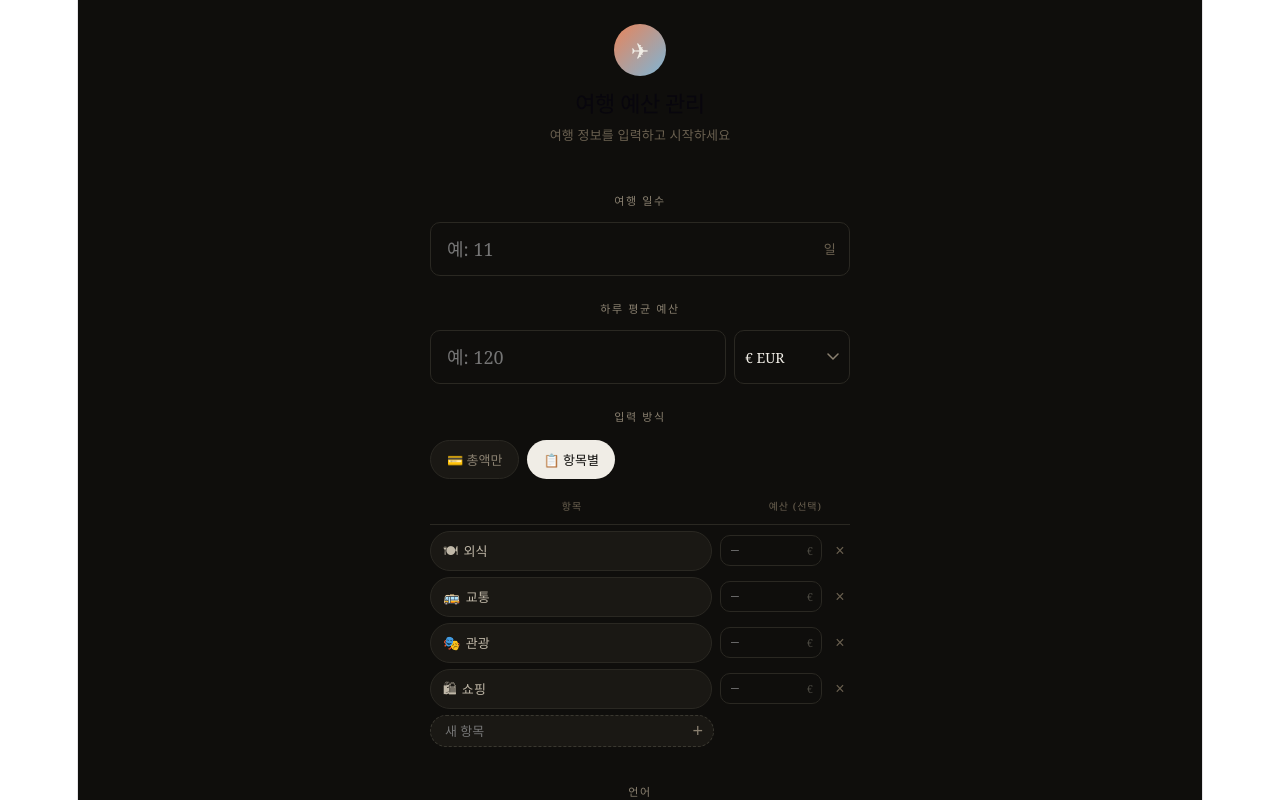
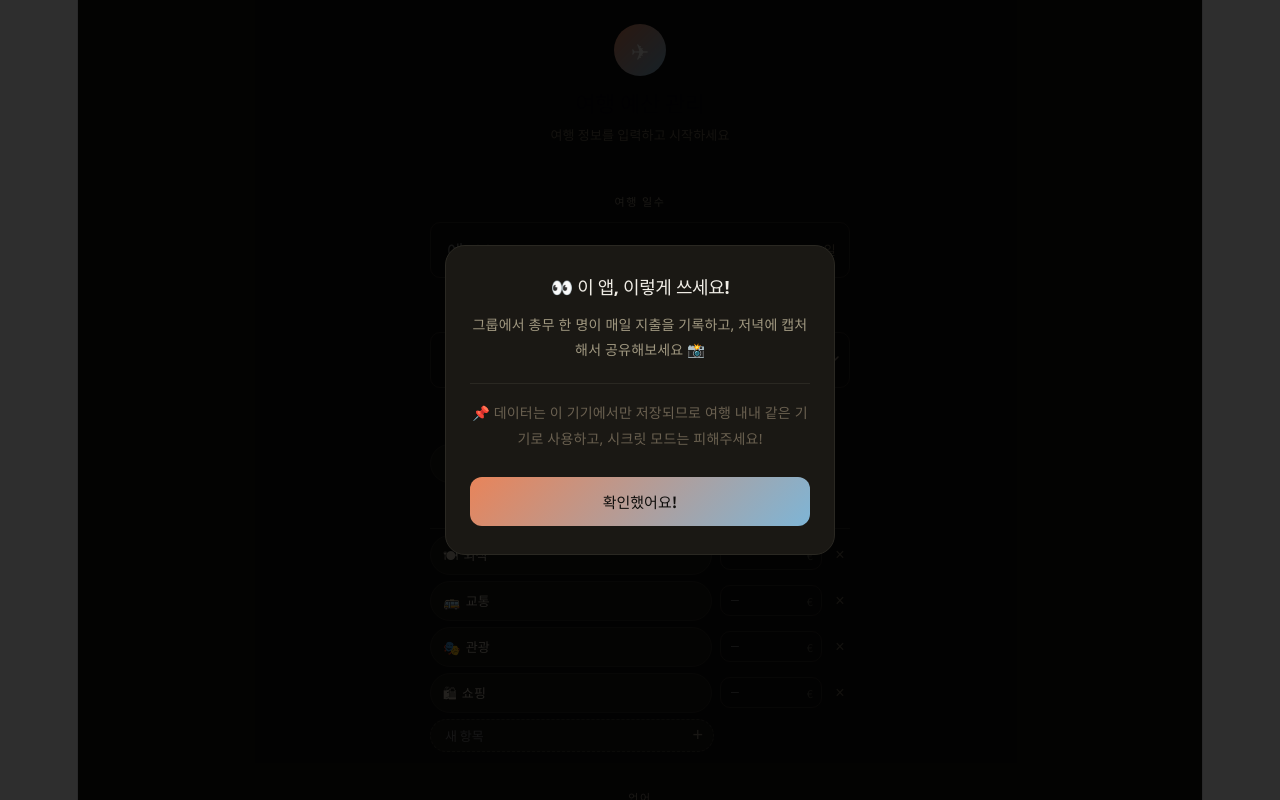
Before and after one commit to sunnylullulalla/travel-budget-tracker, a React (Vite) app in the folder travel-budget/: page / in a window 1280 px wide. Shown: the top 800 px of the page. Built offline with nearby package versions, Linux system fonts and the light colour scheme.

Commit message:
Update App.jsx

```diff
--- a/travel-budget/src/App.jsx
+++ b/travel-budget/src/App.jsx
@@ -1,6 +1,14 @@
 import { useState, useEffect, useCallback, useRef } from "react";
 
 const CONFIG_KEY = "tbv3-config";
+// Inject Google Font
+if (typeof document !== "undefined") {
+  const link = document.createElement("link");
+  link.rel = "stylesheet";
+  link.href = "https://fonts.googleapis.com/css2?family=Noto+Sans+KR:wght@400;500;700&display=swap";
+  document.head.appendChild(link);
+}
+
 const DAYS_KEY_PREFIX = "tbv3-days-";
 
 const CURRENCIES = [
@@ -348,7 +356,7 @@ const makeDays = (n, cats) => Array.from({ length: n }, (_, i) => makeDay(i + 1,
 const inputBase = {
   background: "#0F0E0C", border: "1px solid #2A2822", borderRadius: 10,
   color: "#F0EDE6", fontSize: 18, padding: "14px 16px", outline: "none",
-  fontFamily: "Georgia, serif", boxSizing: "border-box",
+  fontFamily: "'Noto Sans KR', sans-serif", boxSizing: "border-box",
 };
 const focusOrange = (e) => e.target.style.borderColor = "#E8845A";
 const blurGray    = (e) => e.target.style.borderColor = "#2A2822";
@@ -356,7 +364,7 @@ const blurGray    = (e) => e.target.style.borderColor = "#2A2822";
 const Pill = ({ active, onClick, children }) => (
   <button onClick={onClick} style={{
     padding: "9px 16px", borderRadius: 20, cursor: "pointer", fontSize: 13,
-    fontFamily: "Georgia, serif", transition: "all 0.15s",
+    fontFamily: "'Noto Sans KR', sans-serif", transition: "all 0.15s",
     background: active ? "#F0EDE6" : "#1A1814",
     color: active ? "#0F0E0C" : "#8A8070",
     border: active ? "none" : "1px solid #2A2822",
@@ -417,7 +425,7 @@ function SetupScreen({ onStart, prevConfig, isReset }) {
   };
 
   return (
-    <div style={{ minHeight: "100vh", background: "#0F0E0C", color: "#F0EDE6", fontFamily: "Georgia, serif", display: "flex", alignItems: "center", justifyContent: "center", padding: "24px" }}>
+    <div style={{ minHeight: "100vh", background: "#0F0E0C", color: "#F0EDE6", fontFamily: "'Noto Sans KR', sans-serif", display: "flex", alignItems: "center", justifyContent: "center", padding: "24px" }}>
       <div style={{ width: "100%", maxWidth: 420 }}>
         {/* Logo */}
         <div style={{ textAlign: "center", marginBottom: 40 }}>
@@ -546,7 +554,7 @@ function SetupScreen({ onStart, prevConfig, isReset }) {
                           type="text" placeholder={t.newItem} value={newLabel}
                           onChange={e => setNewLabel(e.target.value)}
                           onKeyDown={e => { if (e.key === "Enter") addCat(); }}
-                          style={{ flex: 1, background: "transparent", border: "none", outline: "none", color: "#C0B8A8", fontSize: 13, fontFamily: "Georgia, serif", padding: "6px 4px 6px 14px" }}
+                          style={{ flex: 1, background: "transparent", border: "none", outline: "none", color: "#C0B8A8", fontSize: 13, fontFamily: "'Noto Sans KR', sans-serif", padding: "6px 4px 6px 14px" }}
                         />
                         <button onClick={addCat} style={{ background: "none", border: "none", color: "#8A8070", cursor: "pointer", fontSize: 18, lineHeight: 1, padding: "4px 10px", display: "flex", alignItems: "center" }}>+</button>
                       </div>
@@ -635,7 +643,7 @@ function SetupScreen({ onStart, prevConfig, isReset }) {
             marginTop: 4, padding: "16px",
             background: "linear-gradient(135deg,#E8845A,#7EB5D6)",
             border: "none", borderRadius: 12, color: "#0F0E0C",
-            fontSize: 16, fontFamily: "Georgia, serif", fontWeight: "bold", cursor: "pointer",
+            fontSize: 16, fontFamily: "'Noto Sans KR', sans-serif", fontWeight: "bold", cursor: "pointer",
           }}
             onMouseEnter={e => e.target.style.opacity = "0.85"}
             onMouseLeave={e => e.target.style.opacity = "1"}>
@@ -720,7 +728,7 @@ function CategoryEditor({ cats, onSave, onClose, t, sym }) {
                   type="text" placeholder={t.newItem} value={newLabel}
                   onChange={e => setNewLabel(e.target.value)}
                   onKeyDown={e => { if (e.key === "Enter") addCat(); }}
-                  style={{ flex: 1, background: "transparent", border: "none", outline: "none", color: "#C0B8A8", fontSize: 13, fontFamily: "Georgia, serif", padding: "6px 4px 6px 14px" }}
+                  style={{ flex: 1, background: "transparent", border: "none", outline: "none", color: "#C0B8A8", fontSize: 13, fontFamily: "'Noto Sans KR', sans-serif", padding: "6px 4px 6px 14px" }}
                 />
                 <button onClick={addCat} style={{ background: "none", border: "none", color: "#8A8070", cursor: "pointer", fontSize: 18, lineHeight: 1, padding: "4px 10px", display: "flex", alignItems: "center" }}>+</button>
               </div>
@@ -740,7 +748,7 @@ function CategoryEditor({ cats, onSave, onClose, t, sym }) {
           width: "100%", padding: "14px",
           background: "linear-gradient(135deg,#E8845A,#7EB5D6)",
           border: "none", borderRadius: 12, color: "#0F0E0C",
-          fontSize: 15, fontFamily: "Georgia, serif", fontWeight: "bold", cursor: "pointer",
+          fontSize: 15, fontFamily: "'Noto Sans KR', sans-serif", fontWeight: "bold", cursor: "pointer",
         }}>{t.saveItems}</button>
       </div>
     </div>
@@ -821,7 +829,7 @@ function Tracker({ config, onReset }) {
   const showCatCols = !isTotal && lang === "ko"; // category breakdown only for Korean
 
   return (
-    <div style={{ minHeight: "100vh", background: "#0F0E0C", color: "#F0EDE6", fontFamily: "Georgia, serif", overflowX: "hidden" }}>
+    <div style={{ minHeight: "100vh", background: "#0F0E0C", color: "#F0EDE6", fontFamily: "'Noto Sans KR', sans-serif", overflowX: "hidden" }}>
       {showEditor && <CategoryEditor cats={cats} onSave={handleSaveCats} onClose={() => setShowEditor(false)} t={t} sym={sym} />}
 
       {/* Reset confirm modal */}
@@ -835,11 +843,11 @@ function Tracker({ config, onReset }) {
             <div style={{ display: "flex", gap: 10 }}>
               <button onClick={() => setShowResetConfirm(false)} style={{
                 flex: 1, padding: "13px", background: "#0F0E0C", border: "1px solid #2A2822",
-                borderRadius: 12, color: "#8A8070", fontSize: 14, fontFamily: "Georgia, serif", cursor: "pointer",
+                borderRadius: 12, color: "#8A8070", fontSize: 14, fontFamily: "'Noto Sans KR', sans-serif", cursor: "pointer",
               }}>취소</button>
               <button onClick={onReset} style={{
                 flex: 1, padding: "13px", background: "#3A1414", border: "1px solid #5A2020",
-                borderRadius: 12, color: "#E06060", fontSize: 14, fontFamily: "Georgia, serif",
+                borderRadius: 12, color: "#E06060", fontSize: 14, fontFamily: "'Noto Sans KR', sans-serif",
                 fontWeight: "bold", cursor: "pointer",
               }}>확인</button>
             </div>
@@ -860,7 +868,7 @@ function Tracker({ config, onReset }) {
               </div>
               <h1 style={{ fontSize: 20, fontWeight: "normal", margin: 0, letterSpacing: "-0.02em", display: "flex", alignItems: "center", gap: 8, flexWrap: "wrap" }}>
                 {tripDays}일 · {sym}{TOTAL_BUDGET.toLocaleString()}
-                <button onClick={onReset} style={{ fontSize: 10, color: "#6A6050", background: "none", border: "1px solid #2A2822", borderRadius: 6, padding: "2px 8px", cursor: "pointer", fontFamily: "Georgia, serif" }}>{t.reset}</button>
+                <button onClick={onReset} style={{ fontSize: 10, color: "#6A6050", background: "none", border: "1px solid #2A2822", borderRadius: 6, padding: "2px 8px", cursor: "pointer", fontFamily: "'Noto Sans KR', sans-serif" }}>{t.reset}</button>
               </h1>
             </div>
             <div style={{ textAlign: "right" }}>
@@ -911,7 +919,7 @@ function Tracker({ config, onReset }) {
             </h2>
             <div style={{ display: "flex", alignItems: "center", gap: 10 }}>
               {!isTotal && (
-                <button onClick={() => setShowEditor(true)} style={{ fontSize: 11, color: "#8A8070", background: "none", border: "1px solid #2A2822", borderRadius: 6, padding: "3px 10px", cursor: "pointer", fontFamily: "Georgia, serif" }}>
+                <button onClick={() => setShowEditor(true)} style={{ fontSize: 11, color: "#8A8070", background: "none", border: "1px solid #2A2822", borderRadius: 6, padding: "3px 10px", cursor: "pointer", fontFamily: "'Noto Sans KR', sans-serif" }}>
                   {t.editCats}
                 </button>
               )}
@@ -978,7 +986,7 @@ function Tracker({ config, onReset }) {
 
           <input type="text" placeholder={t.memo} value={activeDayData.note}
             onChange={e => updateDay(activeDay, "note", e.target.value)}
-            style={{ width: "100%", background: "#0F0E0C", border: "1px solid #2A2822", borderRadius: 8, color: "#8A8070", fontSize: 13, padding: "10px 12px", outline: "none", boxSizing: "border-box", fontFamily: "Georgia, serif" }}
+            style={{ width: "100%", background: "#0F0E0C", border: "1px solid #2A2822", borderRadius: 8, color: "#8A8070", fontSize: 13, padding: "10px 12px", outline: "none", boxSizing: "border-box", fontFamily: "'Noto Sans KR', sans-serif" }}
           />
         </div>
 
@@ -1081,7 +1089,7 @@ function Tracker({ config, onReset }) {
         <div style={{ display: "flex", justifyContent: "center", marginTop: 20 }}>
           <button onClick={() => setShowResetConfirm(true)} style={{
             background: "none", border: "1px solid #2A2822", borderRadius: 10,
-            color: "#4A4840", fontSize: 12, fontFamily: "Georgia, serif",
+            color: "#4A4840", fontSize: 12, fontFamily: "'Noto Sans KR', sans-serif",
             padding: "10px 24px", cursor: "pointer", letterSpacing: "0.05em",
           }}
             onMouseEnter={e => { e.target.style.borderColor = "#5A2020"; e.target.style.color = "#E06060"; }}
@@ -1100,18 +1108,31 @@ function Tracker({ config, onReset }) {
 }
 
 // ── Root ──────────────────────────────────────────────────────────────────────
+const NOTICE_KEY = "tbv3-notice-seen";
+
 export default function App() {
   const [config, setConfig] = useState(null);
   const [prevConfig, setPrevConfig] = useState(null);
   const [loading, setLoading] = useState(true);
+  const [showNotice, setShowNotice] = useState(false);
 
   useEffect(() => {
     try {
       const raw = localStorage.getItem(CONFIG_KEY);
       if (raw) setConfig(JSON.parse(raw));
     } catch (e) {}
+    // Show notice only on first ever visit
+    try {
+      const seen = localStorage.getItem(NOTICE_KEY);
+      if (!seen) setShowNotice(true);
+    } catch (e) {}
     setLoading(false);
   }, []);
+
+  const handleDismissNotice = () => {
+    try { localStorage.setItem(NOTICE_KEY, "1"); } catch (e) {}
+    setShowNotice(false);
+  };
 
   const handleStart = (cfg) => {
     try { localStorage.setItem(CONFIG_KEY, JSON.stringify(cfg)); } catch (e) {}
@@ -1119,16 +1140,55 @@ export default function App() {
   };
 
   const handleReset = () => {
+    // Clear config
     try { localStorage.removeItem(CONFIG_KEY); } catch (e) {}
-    setPrevConfig(config);
+    // Clear days data
+    if (config) {
+      const daysKey = DAYS_KEY_PREFIX + config.tripDays + "-" + config.currency;
+      try { localStorage.removeItem(daysKey); } catch (e) {}
+    }
+    setPrevConfig(null);  // no prefill — fresh start
     setConfig(null);
   };
 
   if (loading) return (
     <div style={{ minHeight: "100vh", background: "#0F0E0C", display: "flex", alignItems: "center", justifyContent: "center" }}>
-      <span style={{ color: "#4A4840", fontSize: 13, fontFamily: "Georgia, serif" }}>{T["ko"].loading}</span>
+      <span style={{ color: "#4A4840", fontSize: 13, fontFamily: "'Noto Sans KR', sans-serif" }}>{T["ko"].loading}</span>
     </div>
   );
 
-  return config ? <Tracker config={config} onReset={handleReset} /> : <SetupScreen onStart={handleStart} prevConfig={prevConfig} isReset={!!prevConfig} />;
+  return (
+    <>
+      {/* First-visit notice modal */}
+      {showNotice && (
+        <div style={{ position: "fixed", inset: 0, background: "rgba(0,0,0,0.82)", zIndex: 200, display: "flex", alignItems: "center", justifyContent: "center", padding: 24 }}>
+          <div style={{ background: "#1A1814", borderRadius: 20, padding: "28px 24px", maxWidth: 340, width: "100%", border: "1px solid #2A2822" }}>
+            <p style={{ fontSize: 18, fontWeight: 700, margin: "0 0 12px", textAlign: "center", letterSpacing: "-0.02em", color: "#F0EDE6" }}>
+              👀 이 앱, 이렇게 쓰세요!
+            </p>
+            <p style={{ fontSize: 14, color: "#A09880", margin: "0 0 20px", lineHeight: 1.8, textAlign: "center" }}>
+              그룹에서 총무 한 명이 매일 지출을 기록하고, 저녁에 캡처해서 공유해보세요 📸
+            </p>
+            <div style={{ borderTop: "1px solid #2A2822", paddingTop: 16, marginBottom: 24 }}>
+              <p style={{ fontSize: 14, color: "#6A6050", margin: 0, lineHeight: 1.9, textAlign: "center" }}>
+                📌 데이터는 이 기기에서만 저장되므로 여행 내내 같은 기기로 사용하고, 시크릿 모드는 피해주세요!
+              </p>
+            </div>
+            <button
+              onClick={handleDismissNotice}
+              style={{
+                width: "100%", padding: "14px",
+                background: "linear-gradient(135deg,#E8845A,#7EB5D6)",
+                border: "none", borderRadius: 12, color: "#0F0E0C",
+                fontSize: 15, fontFamily: "'Noto Sans KR', sans-serif", fontWeight: "bold", cursor: "pointer",
+              }}
+            >
+              확인했어요!
+            </button>
+          </div>
+        </div>
+      )}
+      {config ? <Tracker config={config} onReset={handleReset} /> : <SetupScreen onStart={handleStart} prevConfig={prevConfig} isReset={false} />}
+    </>
+  );
 }
```
